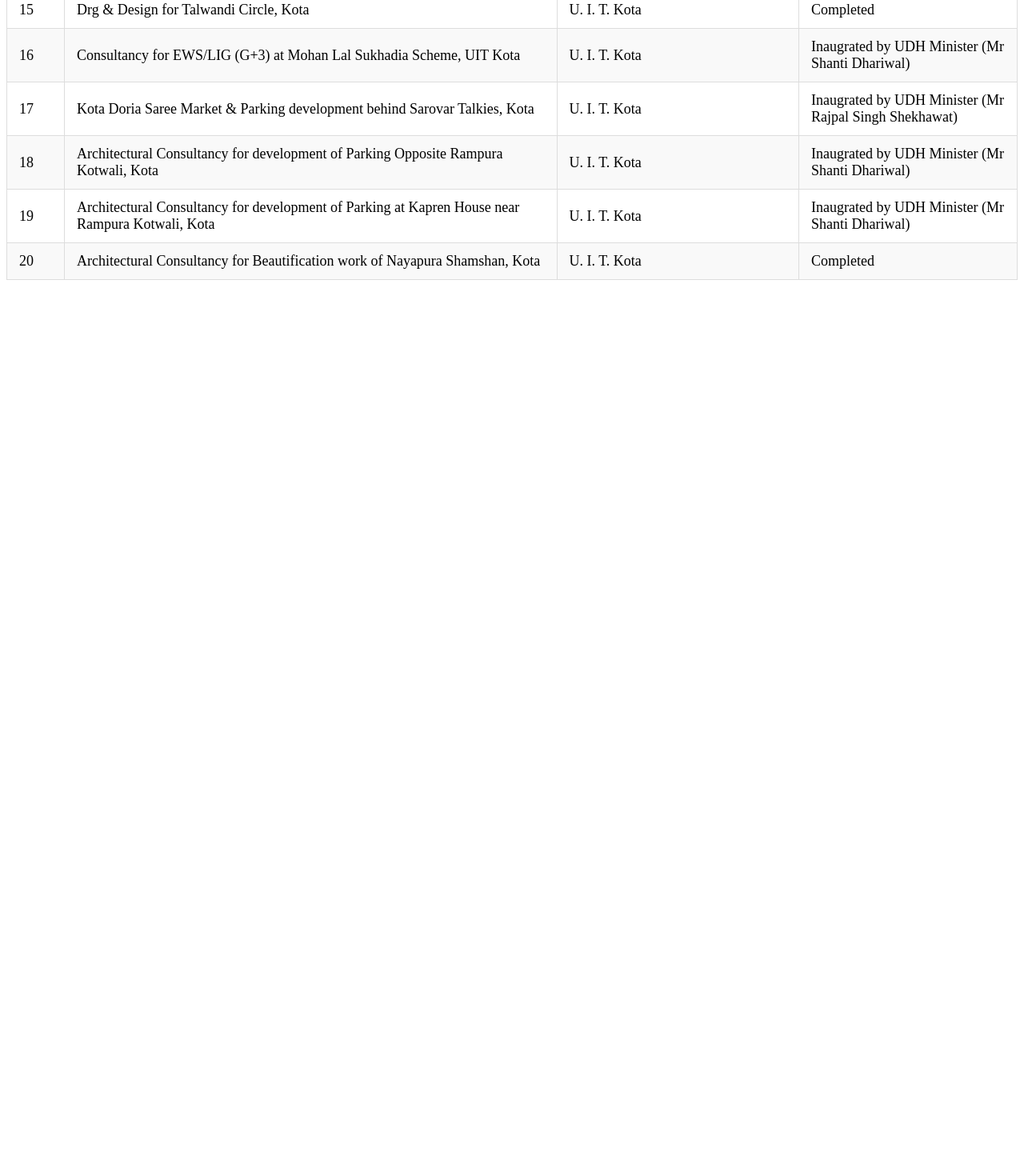
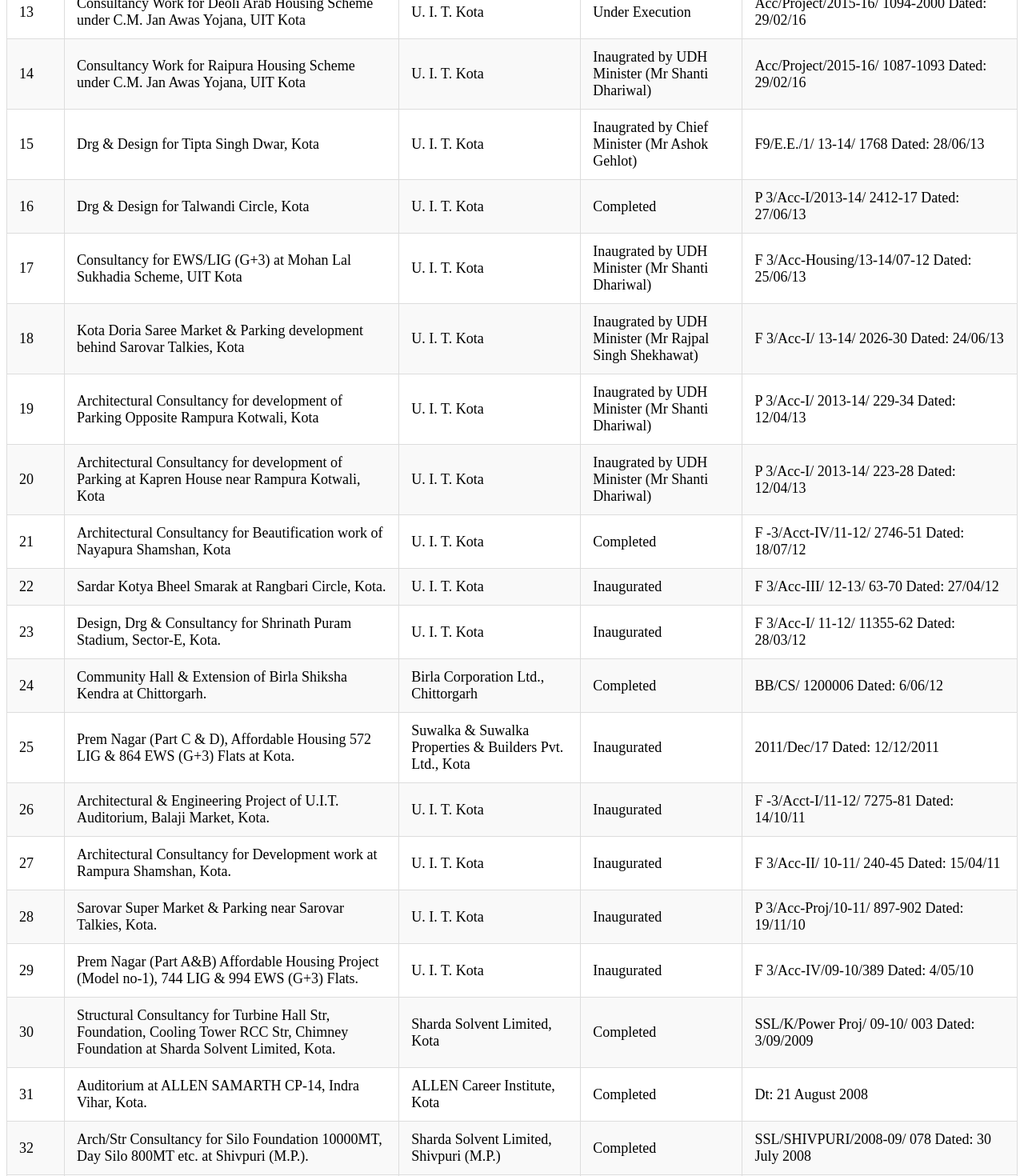
Before and after one commit to abhishek985/arch-portfolio, a React (Create React App) app: page /projects in a window 1280 px wide. Shown: the part 1080-2550 px from the top of the page at 80% size. Before the commit the page ends 1458 px from the top, so only its background shows below. Built offline with nearby package versions, Linux system fonts and the light colour scheme.

Commit message:
fixed projects table

```diff
--- a/src/component/Projects/ProjectTable.js
+++ b/src/component/Projects/ProjectTable.js
@@ -13,15 +13,17 @@ const ProjectTable = () => {
             <th>Particulars of Project</th>
             <th>Client</th>
             <th>Status of Project</th>
+            <th>Details of Work Order</th>
           </tr>
         </thead>
         <tbody>
           {projectData.map((item) => (
             <tr key={item.id}>
-              <td>{item.id}</td>
+              <td>{item.id + 1}</td>
               <td>{item.particulars}</td>
               <td>{item.client}</td>
               <td>{item.status}</td>
+              <td>{item.workOrder}</td>
             </tr>
           ))}
         </tbody>
--- a/src/component/Projects/data.js
+++ b/src/component/Projects/data.js
@@ -1,5 +1,20 @@
 // projectData.js
+
+/*
+Project: New building of DAV Kota
+Client: DAV CMC New Delhi
+Status: Under execution
+W/o: DAV_ Kota/ 909 Dt:28-02-24
+*/
 export const projectData = [
+    {
+        id: 0,
+        particulars: 'New building of DAV Kota',
+        client: 'DAV CMC New Delhi',
+        cost: 100.00,
+        status: 'Near Completion',
+        workOrder: 'DAV_ Kota/ 909 Dt:28-02-24'
+    },
     {
       id: 1,
       particulars: 'Str Consultancy work for extension of Paint shop under AXEN WRS Kota.',
@@ -159,5 +174,150 @@ export const projectData = [
         "cost": "100.00",
         "status": "Completed",
         "workOrder": "F -3/Acct-IV/11-12/ 2746-51 Dated: 18/07/12"
+    },
+    {
+    "id": 21,
+    "particulars": "Sardar Kotya Bheel Smarak at Rangbari Circle, Kota.",
+    "client": "U. I. T. Kota",
+    "cost": 60.00,
+    "status": "Inaugurated",
+    "workOrder": "F 3/Acc-III/ 12-13/ 63-70 Dated: 27/04/12"
+    },
+    {
+    "id": 22,
+    "particulars": "Design, Drg & Consultancy for Shrinath Puram Stadium, Sector-E, Kota.",
+    "client": "U. I. T. Kota",
+    "cost": 1469.00,
+    "status": "Inaugurated",
+    "workOrder": "F 3/Acc-I/ 11-12/ 11355-62 Dated: 28/03/12"
+    },
+    {
+    "id": 23,
+    "particulars": "Community Hall & Extension of Birla Shiksha Kendra at Chittorgarh.",
+    "client": "Birla Corporation Ltd., Chittorgarh",
+    "cost": 100.00,
+    "status": "Completed",
+    "workOrder": "BB/CS/ 1200006 Dated: 6/06/12"
+    },
+    {
+    "id": 24,
+    "particulars": "Prem Nagar (Part C & D), Affordable Housing 572 LIG & 864 EWS (G+3) Flats at Kota.",
+    "client": "Suwalka & Suwalka Properties & Builders Pvt. Ltd., Kota",
+    "cost": 9000.00,
+    "status": "Inaugurated",
+    "workOrder": "2011/Dec/17 Dated: 12/12/2011"
+    },
+    {
+    "id": 25,
+    "particulars": "Architectural & Engineering Project of U.I.T. Auditorium, Balaji Market, Kota.",
+    "client": "U. I. T. Kota",
+    "cost": 1200.00,
+    "status": "Inaugurated",
+    "workOrder": "F -3/Acct-I/11-12/ 7275-81 Dated: 14/10/11"
+    },
+    {
+    "id": 26,
+    "particulars": "Architectural Consultancy for Development work at Rampura Shamshan, Kota.",
+    "client": "U. I. T. Kota",
+    "cost": 100.00,
+    "status": "Inaugurated",
+    "workOrder": "F 3/Acc-II/ 10-11/ 240-45 Dated: 15/04/11"
+    },
+    {
+    "id": 27,
+    "particulars": "Sarovar Super Market & Parking near Sarovar Talkies, Kota.",
+    "client": "U. I. T. Kota",
+    "cost": 650.00,
+    "status": "Inaugurated",
+    "workOrder": "P 3/Acc-Proj/10-11/ 897-902 Dated: 19/11/10"
+    },
+    {
+    "id": 28,
+    "particulars": "Prem Nagar (Part A&B) Affordable Housing Project (Model no-1), 744 LIG & 994 EWS (G+3) Flats.",
+    "client": "U. I. T. Kota",
+    "cost": 5300.00,
+    "status": "Inaugurated",
+    "workOrder": "F 3/Acc-IV/09-10/389 Dated: 4/05/10"
+    },
+    {
+    "id": 29,
+    "particulars": "Structural Consultancy for Turbine Hall Str, Foundation, Cooling Tower RCC Str, Chimney Foundation at Sharda Solvent Limited, Kota.",
+    "client": "Sharda Solvent Limited, Kota",
+    "cost": 200.00,
+    "status": "Completed",
+    "workOrder": "SSL/K/Power Proj/ 09-10/ 003 Dated: 3/09/2009"
+    },
+    {
+    "id": 30,
+    "particulars": "Auditorium at ALLEN SAMARTH CP-14, Indra Vihar, Kota.",
+    "client": "ALLEN Career Institute, Kota",
+    "cost": 100.00,
+    "status": "Completed",
+    "workOrder": "Dt: 21 August 2008"
+    },
+    {
+    "id": 31,
+    "particulars": "Arch/Str Consultancy for Silo Foundation 10000MT, Day Silo 800MT etc. at Shivpuri (M.P.).",
+    "client": "Sharda Solvent Limited, Shivpuri (M.P.)",
+    "cost": 100.00,
+    "status": "Completed",
+    "workOrder": "SSL/SHIVPURI/2008-09/ 078 Dated: 30 July 2008"
+    },
+    {
+    "id": 32,
+    "particulars": "Arch/Str Consultancy for Silo Foundation for 10000 MT, RCC Water Tank 600 Kilo Ltr etc. at Mandideep, Bhopal (M.P.).",
+    "client": "BHASKAR EXXOILS LIMITED, Mandideep (M.P.)",
+    "cost": 150.00,
+    "status": "Completed",
+    "workOrder": "BEL/M'DEEP/REF/2007-08/ 144 Dated: 30 July 2008"
+    },
+    {
+    "id": 33,
+    "particulars": "Arch/Str Consultancy for various Foundations, Structures for Factory Infra-Str at Digod, Kota.",
+    "client": "Sharda Solvent Limited, Kota",
+    "cost": 400.00,
+    "status": "Completed",
+    "workOrder": "W.O. Dated: 20/05/2008"
+    },
+    {
+    "id": 34,
+    "particulars": "Architectural Consultancy for Pipaji Dham Temple, Gagron, Jhalawar.",
+    "client": "Resident Engineer Div.-I, R.S.R.D.C. Ltd., Jhalawar",
+    "cost": 98.00,
+    "status": "Inaugurated",
+    "workOrder": "RE/JHW-1/07-08/ 13 Dt: 19/01/2008"
+    },
+    {
+    "id": 35,
+    "particulars": "Architectural consultancy for Mini Secretariat Khanpur, Dist.: Jhalawar, Raj.",
+    "client": "Ex. Engineer P.W.D. Div.-I, Jhalawar",
+    "cost": 50.00,
+    "status": "Completed",
+    "workOrder": "3498 Dated: 4/03/2006"
+    },
+    {
+    "id": 36,
+    "particulars": "Sahkar-Bhawan at N.H.-12, Gindor, Jhalawar.",
+    "client": "Jhalawar Kendriya Sahkari Bank Ltd.",
+    "cost": 167.00,
+    "status": "Inaugurated",
+    "workOrder": "JKSB/F (Acc & F)/2005-06 Dt: 14/07/2005"
+    },
+    {
+    "id": 37,
+    "particulars": "Shri Tirupati Balaji Mandir at Mauji Baba Parisar, Kota.",
+    "client": "Seth Manakchand Sarraf Cheritable Trust, Kota",
+    "cost": 60.00,
+    "status": "Inaugurated",
+    "workOrder": "Certificate Dt: 25/12/2006"
+    },
+    {
+    "id": 38,
+    "particulars": "New Sarrafa Market at Chhota Talab Scheme, Kota.",
+    "client": "Shri Sarrafa Board, Kota",
+    "cost": 200.00,
+    "status": "Inaugurated",
+    "workOrder": "Vice President Shri Bheron Singh Ji Shekhawat Certificate Dt: 30/08/2002"
     }
-    ];
+
+];
```
Also changed, not shown: 2 other files (tests, documents, lock files or other folders).
